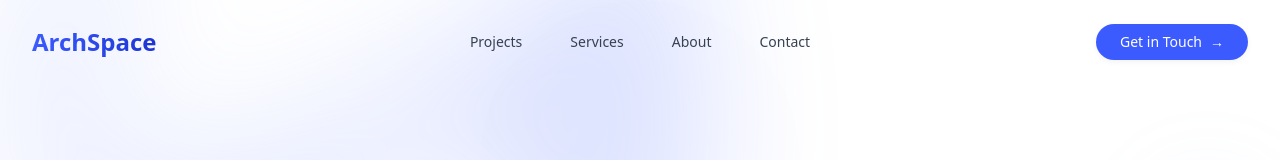
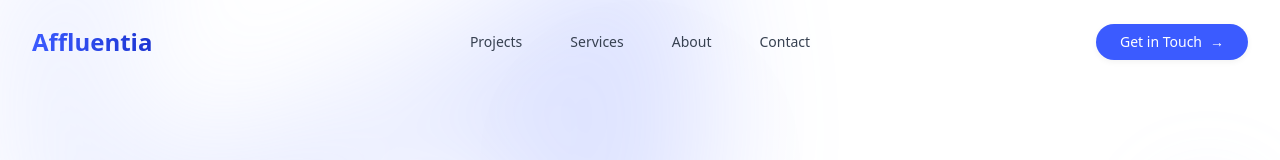
Before and after one commit to patil-manoj/Affluentia, a React (Vite) app: page / in a window 1280 px wide. Shown: the top 160 px of the page. Built offline with nearby package versions, Linux system fonts and the light colour scheme; a web font is replaced by a local one.

Commit message:
feat: Update branding in Contact, Footer, and Navbar components to Affluentia

```diff
--- a/src/components/Contact.tsx
+++ b/src/components/Contact.tsx
@@ -48,9 +48,9 @@ export default function Contact() {
                   <BuildingOffice2Icon className="h-7 w-6 text-gray-400" aria-hidden="true" />
                 </dt>
                 <dd>
-                  545 Innovation Drive
+                  oa pg
                   <br />
-                  San Francisco, CA 94107
+                  Basavangudi, Bengaluru
                 </dd>
               </div>
               <div className="flex gap-x-4">
@@ -59,8 +59,8 @@ export default function Contact() {
                   <PhoneIcon className="h-7 w-6 text-gray-400" aria-hidden="true" />
                 </dt>
                 <dd>
-                  <a className="hover:text-gray-900" href="tel:+1 (555) 234-5678">
-                    +1 (555) 234-5678
+                  <a className="hover:text-gray-900" href="tel:+91 7353565671">
+                   7353565671
                   </a>
                 </dd>
               </div>
@@ -70,8 +70,8 @@ export default function Contact() {
                   <EnvelopeIcon className="h-7 w-6 text-gray-400" aria-hidden="true" />
                 </dt>
                 <dd>
-                  <a className="hover:text-gray-900" href="mailto:hello@nextspace.com">
-                    hello@nextspace.com
+                  <a className="hover:text-gray-900" href="mailto:hello@affluentia.com">
+                    hello@affluentia.com
                   </a>
                 </dd>
               </div>
--- a/src/components/Footer.tsx
+++ b/src/components/Footer.tsx
@@ -90,10 +90,9 @@ export default function Footer() {
             whileInView={{ opacity: 1, y: 0 }}
             transition={{ duration: 0.5 }}
             viewport={{ once: true }}
-          >
-            <span className="text-2xl font-bold text-indigo-600">NextSpace</span>
+          >            <span className="text-2xl font-bold bg-clip-text text-transparent bg-gradient-to-r from-primary-600 to-primary-800">Affluentia</span>
             <p className="text-sm leading-6 text-gray-600">
-              Making the world a better place through innovative digital solutions.
+              Elevating luxury living through exquisite design and unparalleled craftsmanship.
             </p>
             <div className="flex space-x-6">
               {footerNavigation.social.map((item) => (
--- a/src/components/Navbar.tsx
+++ b/src/components/Navbar.tsx
@@ -29,7 +29,7 @@ export default function Navbar() {
             whileTap={{ scale: 0.95 }}
           >
             <span className="text-2xl font-bold bg-clip-text text-transparent bg-gradient-to-r from-primary-600 to-primary-800">
-              ArchSpace
+              Affluentia
             </span>
           </motion.a>
         </div>
@@ -118,7 +118,7 @@ export default function Navbar() {
                 whileTap={{ scale: 0.95 }}
               >
                 <span className="text-2xl font-bold bg-clip-text text-transparent bg-gradient-to-r from-primary-600 to-primary-800">
-                  ArchSpace
+                  Affluentia
                 </span>
               </motion.a>
               <motion.button
```
